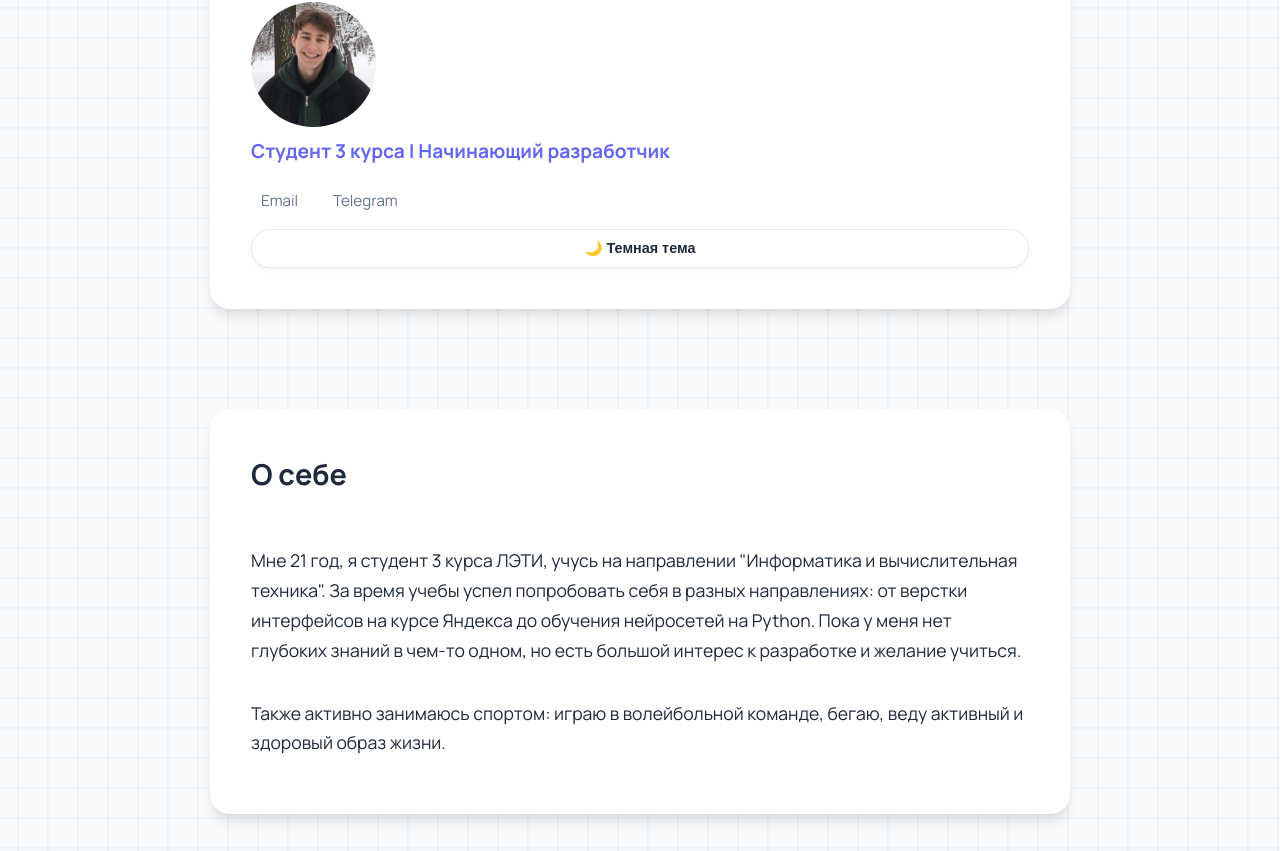
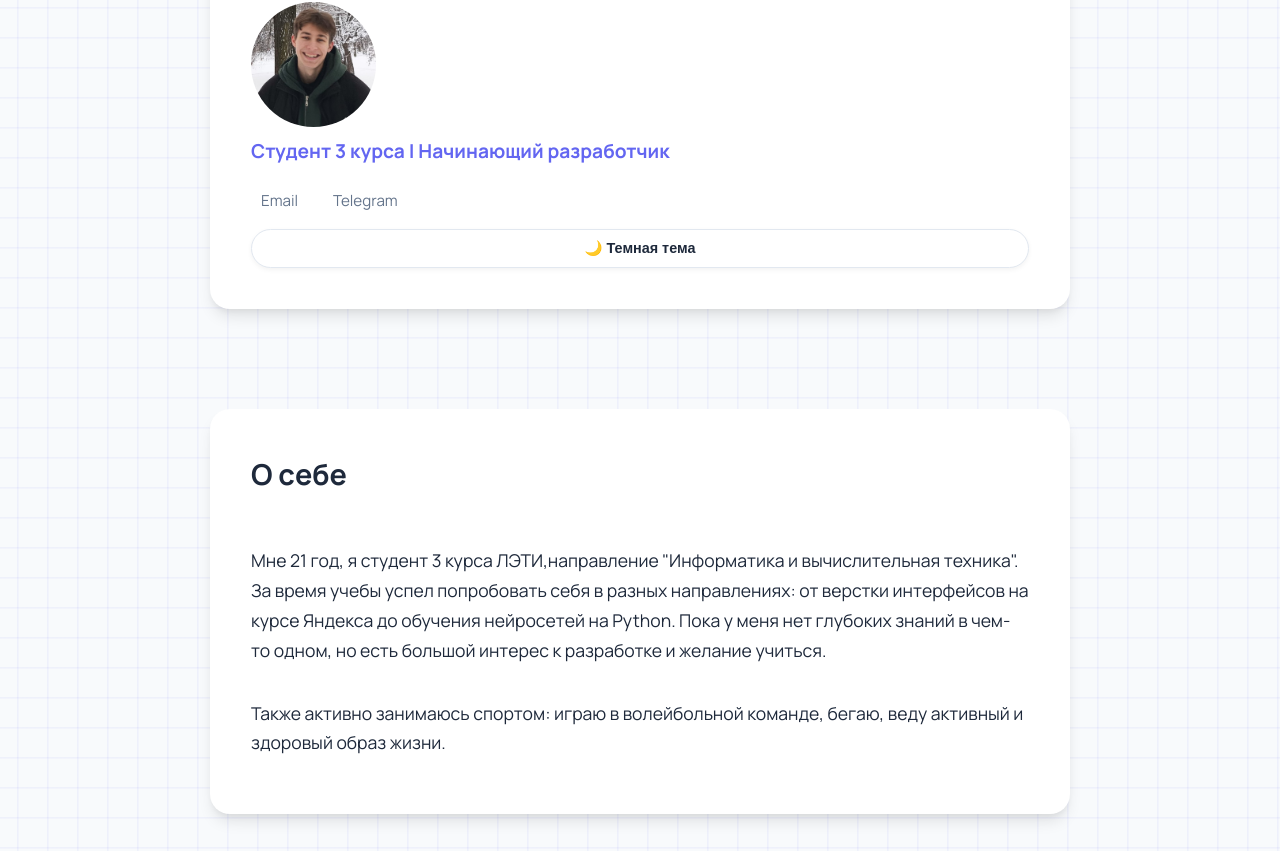
Before and after one commit to halsyyykrut/my-resum, a plain HTML site: page index.html in a window 1280 px wide. Shown: the part 190-1041 px from the top of the page. Drawn offline with Linux system fonts and the light colour scheme.

Commit message:
Add files via upload

```diff
--- a/index.html
+++ b/index.html
@@ -41,7 +41,7 @@
 
         <section id="about">
             <h2>О себе</h2>
-            <p>Мне 21 год, я студент 3 курса ЛЭТИ, учусь на направлении "Информатика и вычислительная техника". За время учебы успел попробовать себя в разных направлениях: от верстки интерфейсов на курсе Яндекса до обучения нейросетей на Python. Пока у меня нет глубоких знаний в чем-то одном, но есть большой интерес к разработке и желание учиться.</p>
+            <p>Мне 21 год, я студент 3 курса ЛЭТИ,направление "Информатика и вычислительная техника". За время учебы успел попробовать себя в разных направлениях: от верстки интерфейсов на курсе Яндекса до обучения нейросетей на Python. Пока у меня нет глубоких знаний в чем-то одном, но есть большой интерес к разработке и желание учиться.</p>
             <p>Также активно занимаюсь спортом: играю в волейбольной команде, бегаю, веду активный и здоровый образ жизни.</p>
         </section>
 
```
